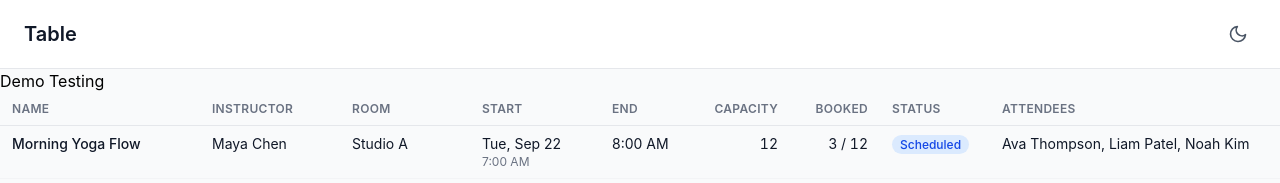
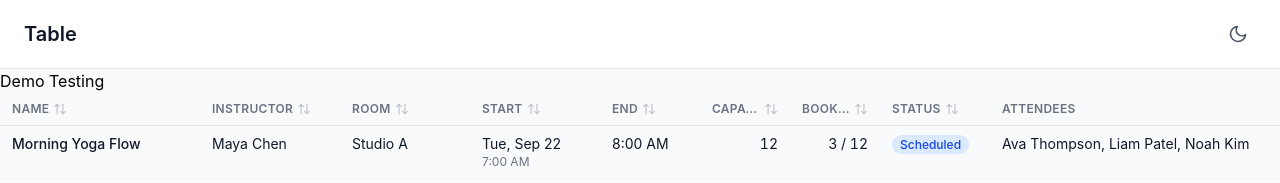
Before and after one commit to zphtet/table-component, a React (Vite) app: page / in a window 1280 px wide. Shown: the top 183 px of the page. Built offline with nearby package versions, Linux system fonts and the light colour scheme.

Commit message:
feat : support sorting | create useSorting hook

```diff
--- a/src/components/Table/Table.tsx
+++ b/src/components/Table/Table.tsx
@@ -1,27 +1,10 @@
-import type { ReactNode } from "react";
-import type { BasePagination, ColumnDef, TableProps } from "@/types/table.types";
+import type { BasePagination, ColumnDef, SortingProps, TableProps } from "@/types/table.types";
 import { Pagination } from "./Pagination";
+import { TableHeaderCell } from "./TableHeaderCell";
+import { TableRow } from "./TableRow";
 import { usePagination } from "./hooks/usePagination";
-const formatValue = (value: unknown): ReactNode => {
-    if (value == null) return "—";
-    if (value instanceof Date) return value.toLocaleString();
-    if (typeof value === "object") return JSON.stringify(value);
-    return String(value);
-};
-
-const renderCell = <T extends object>(col: ColumnDef<T>, row: T): ReactNode => {
-    const value = row[col.dataKey];
-    if (col.cell) {
-        return col.cell({ row, value });
-    }
-    return formatValue(value);
-};
-
-const cn = (...classes: (string | false | undefined)[]) => classes.filter(Boolean).join(" ");
-
-const alignClass = { left: "text-left", center: "text-center", right: "text-right" } as const;
-
-const toCss = (size: number | string) => (typeof size === "number" ? `${size}px` : size);
+import { sortRows, toCss } from "./utils";
+import { useSorting } from "./hooks/useSorting";
 
 /** Sum of fixed widths + flexible columns' minWidths, so the table scrolls instead of squashing columns. */
 const getTableMinWidth = <T,>(columns: ColumnDef<T>[]) => {
@@ -48,11 +31,17 @@ const Table = <T extends object>(props: TableProps<T>) => {
         onChangeHandler: pagination?.onChangeHandler,
     });
 
+    const { onClickSort, sorting } = useSorting(props?.sorting as SortingProps);
+
+    console.log("sorting", sorting);
+
     const { page, size, total } = newPagination;
     const start = (page - 1) * size;
     const end = start + size;
-    const updatedRows = data.slice(start, end);
-    console.log("setSize", newPagination);
+    // Sort the full data first, then slice, so sorting applies across all pages
+    const sortedRows = sortRows(data, sorting ?? [], columns);
+    const updatedRows = sortedRows.slice(start, end);
+
     return (
         <div className="w-full">
             <div className="w-full overflow-x-auto">
@@ -72,52 +61,21 @@ const Table = <T extends object>(props: TableProps<T>) => {
 
                     <thead>
                         <tr className="border-b border-gray-200 dark:border-gray-800">
-                            {columns.map((col) => {
-                                return (
-                                    <th
-                                        key={col.id}
-                                        scope="col"
-                                        className={cn(
-                                            "truncate px-3 py-2 align-bottom text-xs font-semibold tracking-wide text-gray-500 uppercase dark:text-gray-400",
-                                            alignClass[col.align ?? "left"],
-                                            col.headerClassName,
-                                        )}
-                                    >
-                                        {col.header}
-                                    </th>
-                                );
-                            })}
+                            {columns.map((col) => (
+                                <TableHeaderCell
+                                    onClickSort={onClickSort}
+                                    key={col.id}
+                                    sorts={sorting}
+                                    column={col}
+                                />
+                            ))}
                         </tr>
                     </thead>
 
                     <tbody>
                         {updatedRows.map((row, rowIndex) => {
                             const rowKey = "id" in row ? String(row.id) : rowIndex;
-                            return (
-                                <tr
-                                    key={rowKey}
-                                    className="border-b border-gray-100 last:border-0 dark:border-gray-900"
-                                >
-                                    {columns.map((col) => {
-                                        return (
-                                            <td
-                                                key={col.id}
-                                                className={cn(
-                                                    "px-3 py-2 align-top text-gray-900 dark:text-gray-100",
-                                                    // `*:truncate` also truncates direct child elements a custom `cell` renders
-                                                    col.wrap
-                                                        ? "break-words"
-                                                        : "truncate *:truncate",
-                                                    alignClass[col.align ?? "left"],
-                                                    col.cellClassName,
-                                                )}
-                                            >
-                                                {renderCell(col, row)}
-                                            </td>
-                                        );
-                                    })}
-                                </tr>
-                            );
+                            return <TableRow key={rowKey} row={row} columns={columns} />;
                         })}
                     </tbody>
                 </table>
--- /dev/null
+++ b/src/components/Table/TableHeaderCell.tsx
@@ -0,0 +1,43 @@
+import type { Sort, TableHeaderCellProps } from "@/types/table.types";
+import { LuArrowDown, LuArrowUp, LuArrowUpDown } from "react-icons/lu";
+import { alignClass, cn } from "./utils";
+
+/** Each click cycles normal → asc → desc → normal. */
+
+const SortIcon = ({ direction }: { direction: Sort["direction"] | undefined }) => {
+    if (direction === "asc") return <LuArrowUp aria-hidden className="size-3.5 shrink-0" />;
+    if (direction === "desc") return <LuArrowDown aria-hidden className="size-3.5 shrink-0" />;
+    return <LuArrowUpDown aria-hidden className="size-3.5 shrink-0 opacity-40" />;
+};
+
+export const TableHeaderCell = <T extends object>({
+    column,
+    onClickSort,
+    sorts,
+}: TableHeaderCellProps<T>) => {
+    const currentDirection = sorts.find((item) => item.columnId === column.id)?.direction;
+
+    return (
+        <th
+            scope="col"
+            className={cn(
+                "truncate px-3 py-2 align-bottom text-xs font-semibold tracking-wide text-gray-500 uppercase dark:text-gray-400",
+                alignClass[column.align ?? "left"],
+                column.headerClassName,
+            )}
+        >
+            {column.sortable ? (
+                <button
+                    type="button"
+                    onClick={() => onClickSort?.(column.id)}
+                    className="inline-flex max-w-full cursor-pointer items-center gap-1 uppercase hover:text-gray-900 dark:hover:text-gray-100"
+                >
+                    <span className="truncate">{column.header}</span>
+                    <SortIcon direction={currentDirection} />
+                </button>
+            ) : (
+                column.header
+            )}
+        </th>
+    );
+};
--- /dev/null
+++ b/src/components/Table/TableRow.tsx
@@ -0,0 +1,25 @@
+import type { TableRowProps } from "@/types/table.types";
+import { alignClass, cn, renderCell } from "./utils";
+
+export const TableRow = <T extends object>({ row, columns }: TableRowProps<T>) => {
+    return (
+        <tr className="border-b border-gray-100 last:border-0 dark:border-gray-900">
+            {columns.map((col) => {
+                return (
+                    <td
+                        key={col.id}
+                        className={cn(
+                            "px-3 py-2 align-top text-gray-900 dark:text-gray-100",
+                            // `*:truncate` also truncates direct child elements a custom `cell` renders
+                            col.wrap ? "break-words" : "truncate *:truncate",
+                            alignClass[col.align ?? "left"],
+                            col.cellClassName,
+                        )}
+                    >
+                        {renderCell(col, row)}
+                    </td>
+                );
+            })}
+        </tr>
+    );
+};
--- /dev/null
+++ b/src/components/Table/hooks/useSorting.tsx
@@ -0,0 +1,32 @@
+import { Sort, UseSortingOptions } from "@/types/table.types";
+import { useControllableState } from "./useControllableState";
+export const useSorting = (props: UseSortingOptions) => {
+    const [storedSorting, setSorting] = useControllableState(props?.sorts, props?.onChangeSort);
+    // Single sort by default. Turning multi-sort off keeps only the main (first) sort.
+    const isMultiple = props?.isMultiple ?? false;
+    const sorting = isMultiple ? storedSorting : storedSorting?.slice(0, 1);
+    /** Cycles the column none → asc → desc → none. "none" means the column isn't in `sorting`. */
+    const onClickSort = (id: string) => {
+        const sorts = sorting ?? [];
+        const current = sorts.find((sort) => sort.columnId === id);
+
+        let next: Sort | undefined;
+        if (!current) next = { columnId: id, direction: "asc" };
+        else if (current.direction === "asc") next = { columnId: id, direction: "desc" };
+
+        if (!isMultiple) {
+            setSorting(next ? [next] : []);
+            return;
+        }
+
+        // Multi-sort: keep the other columns, update this one in place (or append it if new).
+        if (!current) setSorting([...sorts, next!]);
+        else if (next) setSorting(sorts.map((sort) => (sort.columnId === id ? next : sort)));
+        else setSorting(sorts.filter((sort) => sort.columnId !== id));
+    };
+    return {
+        sorting,
+        onClickSort,
+        isMultiple: isMultiple,
+    };
+};
--- /dev/null
+++ b/src/components/Table/utils.ts
@@ -0,0 +1,56 @@
+import type { ReactNode } from "react";
+import type { ColumnDef, Sort } from "@/types/table.types";
+
+const formatValue = (value: unknown): ReactNode => {
+    if (value == null) return "—";
+    if (value instanceof Date) return value.toLocaleString();
+    if (typeof value === "object") return JSON.stringify(value);
+    return String(value);
+};
+
+export const renderCell = <T extends object>(col: ColumnDef<T>, row: T): ReactNode => {
+    const value = row[col.dataKey];
+    if (col.cell) {
+        return col.cell({ row, value });
+    }
+    return formatValue(value);
+};
+
+export const cn = (...classes: (string | false | undefined)[]) => classes.filter(Boolean).join(" ");
+
+export const alignClass = { left: "text-left", center: "text-center", right: "text-right" } as const;
+
+export const toCss = (size: number | string) => (typeof size === "number" ? `${size}px` : size);
+
+/** Compares two cell values ascending: numbers and dates by value, strings naturally ("Room 2" < "Room 10"), case-insensitive. */
+const compareValues = (a: unknown, b: unknown) => {
+    if (a instanceof Date && b instanceof Date) return a.getTime() - b.getTime();
+    if (typeof a === "number" && typeof b === "number") return a - b;
+    if (typeof a === "boolean" && typeof b === "boolean") return Number(a) - Number(b);
+    return String(a).localeCompare(String(b), undefined, { numeric: true, sensitivity: "base" });
+};
+
+/**
+ * Sorts a copy of `rows` by each sort in order: the first sort wins, later ones break ties.
+ * Empty values (null/undefined) always go last, whatever the direction.
+ */
+export const sortRows = <T extends object>(rows: T[], sorts: Sort[], columns: ColumnDef<T>[]) => {
+    const active = sorts
+        .map((sort) => ({ sort, col: columns.find((col) => col.id === sort.columnId) }))
+        .filter((item): item is { sort: Sort; col: ColumnDef<T> } => item.col != null);
+    if (!active.length) return rows;
+
+    return [...rows].sort((rowA, rowB) => {
+        for (const { sort, col } of active) {
+            const a = rowA[col.dataKey];
+            const b = rowB[col.dataKey];
+            if (a == null || b == null) {
+                if (a == null && b == null) continue;
+                return a == null ? 1 : -1;
+            }
+            const result = compareValues(a, b);
+            if (result !== 0) return sort.direction === "asc" ? result : -result;
+        }
+        return 0;
+    });
+};
--- a/src/feature/Demo/Demo.tsx
+++ b/src/feature/Demo/Demo.tsx
@@ -7,6 +7,7 @@ export const Demo = () => {
     return (
         <div>
             <p>Demo Testing</p>
+
             <Table
                 ariaLabel="FitnessClass"
                 columns={columns}
@@ -15,6 +16,10 @@ export const Demo = () => {
                     pagination: { page: 1, size: 10, total: fitnessClassesData?.length },
                     pageSizeOptions: [3, 5, 10, 20],
                 }}
+                sorting={{
+                    sorts: [],
+                    isMultiple: false,
+                }}
             />
         </div>
     );
--- a/src/types/table.types.ts
+++ b/src/types/table.types.ts
@@ -30,6 +30,8 @@ export type TableProps<T> = {
     ariaLabel?: string;
     /** Renders the pagination bar under the table. The table shows `data` as-is, so pass only the current page's rows. */
     pagination?: PaginationProps;
+    // sorting
+    sorting?: SortingProps;
 };
 
 export type BasePagination = {
@@ -53,3 +55,28 @@ export type PaginationComponentProps = {
 };
 
 export type UsePaginationOptions = Omit<PaginationProps, "pageSizeOptions">;
+
+export type TableHeaderCellProps<T> = {
+    column: ColumnDef<T>;
+    onClickSort: (id: string) => void;
+    sorts: Sort[];
+};
+
+export type TableRowProps<T> = {
+    row: T;
+    columns: ColumnDef<T>[];
+};
+
+// sorting types
+
+export type Sort = {
+    columnId: string;
+    direction: "asc" | "desc";
+};
+export type SortingProps = {
+    sorts: Sort[];
+    onChangeSort?: (sort: Sort[]) => void;
+    isMultiple?: boolean;
+};
+
+export type UseSortingOptions = SortingProps;
```
Also changed, not shown: src/components/Table/hooks/useControllableState.tsx (+11 -14 lines).
